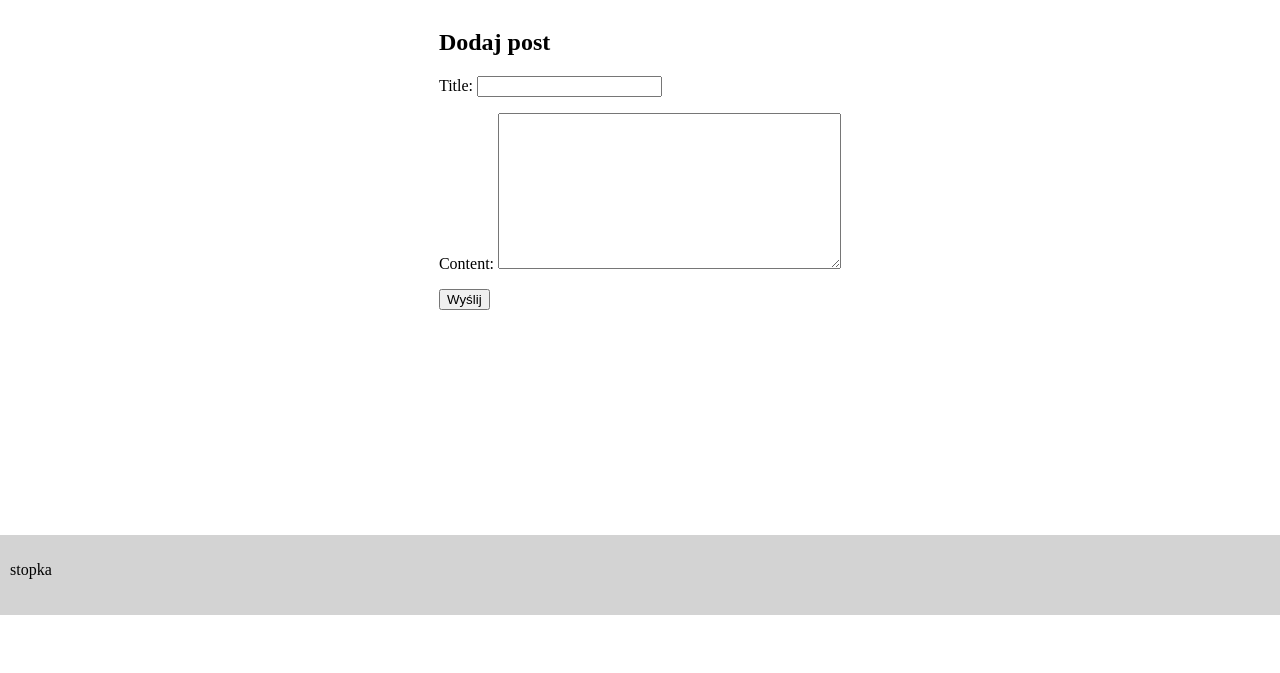
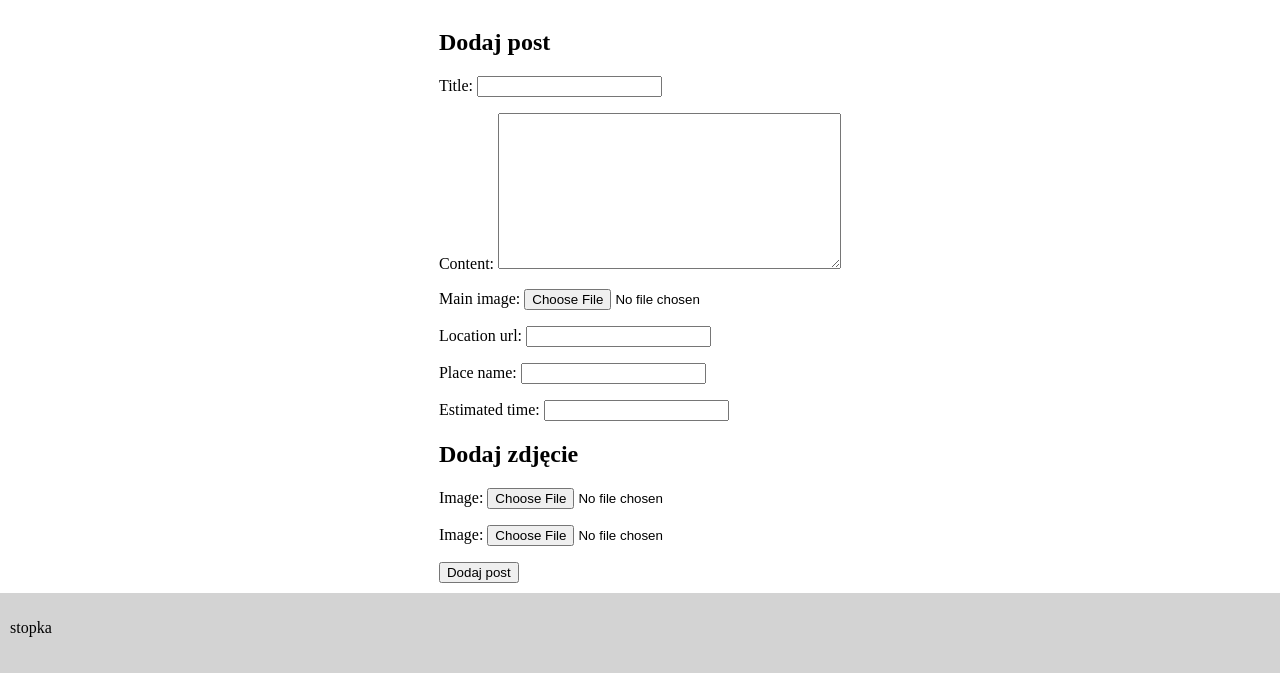
Before and after one commit to BlaneBlake/TravelPortal, a Django app: page /post/new/ in a window 1280 px wide. Shown: the part 185-858 px from the top of the page. Before the commit the page ends 800 px from the top, so only its background shows below. Run offline with Django 3.2, Linux system fonts and the light colour scheme; the visitor is signed in with stand-in values (Sample User, id 1).

Commit message:
test images commit dont work correctly

```diff
--- a/Blog/forms.py
+++ b/Blog/forms.py
@@ -1,7 +1,16 @@
 from django import forms
-from .models import Post
+from .models import Post, PostImage
+from taggit.forms import TagWidget
 
 class PostForm(forms.ModelForm):
     class Meta:
         model = Post
-        fields = ['title', 'content']
+        fields = ['title', 'content', 'main_image', 'tags', 'location_url', 'place_name', 'estimated_time']
+        widgets = {
+            'tags': TagWidget(),
+        }
+
+class PostImageForm(forms.ModelForm):
+    class Meta:
+        model = PostImage
+        fields = ['image']
--- a/Blog/models.py
+++ b/Blog/models.py
@@ -1,8 +1,9 @@
-from tkinter.constants import CASCADE
-
 from django.db import models
 from django.contrib.auth.models import User
 from django.utils import timezone
+from django.conf import settings
+
+from taggit.managers import TaggableManager
 
 # Create your models here.
 
@@ -12,5 +13,18 @@
     author = models.ForeignKey(User, on_delete=models.CASCADE)
     created_at = models.DateTimeField(default=timezone.now)
 
+    main_image = models.ImageField(upload_to='posts/main_images/', null=True, blank=True)
+    tags = TaggableManager()
+    location_url = models.URLField(max_length=500, null=True, blank=True)
+    place_name = models.CharField(max_length=200, null=True, blank=True)
+    estimated_time = models.DurationField(null=True, blank=True)
+
     def __str__(self):
         return self.title
+
+class PostImage(models.Model):
+    post = models.ForeignKey(Post, on_delete=models.CASCADE, related_name='images')
+    image = models.ImageField(upload_to='posts/images/')
+
+    def __str__(self):
+        return f'Image for post: {self.post.title}'
--- a/Blog/views.py
+++ b/Blog/views.py
@@ -1,12 +1,15 @@
+from lib2to3.fixes.fix_input import context
+
 from django.shortcuts import render
 from django.http import HttpResponse
 from django.views import View
 from django.views.generic import TemplateView, CreateView, ListView, DetailView
 from django.contrib.auth.mixins import LoginRequiredMixin
 from django.urls import reverse_lazy
+from django.forms import modelformset_factory
 
-from .models import Post
-from .forms import PostForm
+from .models import Post, PostImage
+from .forms import PostForm, PostImageForm
 from TravelPortal.mixins.context_mixins import TextsMixin
 
 # Create your views here.
@@ -25,7 +28,30 @@
 
     def form_valid(self, form):
         form.instance.author = self.request.user
+        post = form.save()
+
+        images_formset = self.get_images_formset()
+        if images_formset.is_valid():
+            images = images_formset.save(commit=False)
+            for image in images:
+                image.post = post
+                image.save()
+
         return super().form_valid(form)
+
+    def get_context_data(self, **kwargs):
+        data = super().get_context_data(**kwargs)
+        if self.request.POST:
+            data['images_formset'] = self.get_images_formset()
+        else:
+            data['images_formset'] = self.get_images_formset(empty=True)
+        return data
+
+    def get_images_formset(self, empty=False):
+        PostImageFormSet = modelformset_factory(PostImage, form=PostImageForm, extra=2)
+        if empty:
+            return PostImageFormSet(queryset=PostImage.objects.none())
+        return PostImageFormSet(self.request.POST, self.request.FILES)
 
 class PostListView(TextsMixin, ListView):
     model = Post
@@ -37,3 +63,9 @@
     model = Post
     template_name = 'blog/post_detail.html'
     context_object_name = 'post'
+
+    def get_context_data(self, **kwargs):
+        context = super().get_context_data(**kwargs)
+        context['images'] = self.object.images.all()
+        context['tags'] = self.object.tags.all()
+        return context
--- a/TravelPortal/settings.py
+++ b/TravelPortal/settings.py
@@ -42,6 +42,7 @@
     'django.contrib.staticfiles',
     'Authentication',
     'Blog',
+    'taggit',
 ]
 
 MIDDLEWARE = [
@@ -135,6 +136,9 @@
 LOGIN_REDIRECT_URL = "Blog:home"
 LOGOUT_REDIRECT_URL = "Authentication:login"
 
+MEDIA_URL = '/media/'
+MEDIA_ROOT = os.path.join(BASE_DIR, 'media')
+
 # Default primary key field type
 # https://docs.djangoproject.com/en/5.0/ref/settings/#default-auto-field
 
--- a/TravelPortal/urls.py
+++ b/TravelPortal/urls.py
@@ -24,3 +24,10 @@
     path('', include(('Authentication.urls', 'Authentication'), 'Authentication')),
     path('', include(('Blog.urls', 'Blog'), 'Blog')),
 ] + static(settings.STATIC_URL)
+
+# if settings.DEBUG:: Upewniamy się, że pliki multimedialne są serwowane tylko w trybie developerskim, gdy DEBUG=True.
+# W środowisku produkcyjnym serwowanie plików statycznych i multimedialnych powinno być obsługiwane przez serwer WWW,
+# taki jak nginx lub Apache.
+
+if settings.DEBUG:
+    urlpatterns += static(settings.MEDIA_URL, document_root=settings.MEDIA_ROOT)
--- a/lang/lang_pl.json
+++ b/lang/lang_pl.json
@@ -9,7 +9,8 @@
 
   "form": {
     "send": "Wyślij",
-    "addPost": "Dodaj post"
+    "addPost": "Dodaj post",
+    "addPhoto": "Dodaj zdjęcie"
   },
 
   "navigation": {
@@ -28,7 +29,10 @@
     "emptyPostsList": "Brak postów do wyświetlenia.",
     "postAuthor": "Autor",
     "createdDate": "Data utworzenia",
-    "PostList": "Lista postów"
+    "postList": "Lista postów",
+    "tags": "tagi",
+    "estimatedTime": "Czas zwiedzania",
+    "gallery": "Galeria"
   },
 
   "userProfile": {
--- a/requirements.txt
+++ b/requirements.txt
@@ -1,5 +1,7 @@
 asgiref==3.8.1
 Django==5.0.6
+django-taggit==6.0.0
+pillow==10.4.0
 psycopg2-binary==2.9.9
 python-dotenv==1.0.1
 sqlparse==0.5.0
--- a/templates/blog/post_form.html
+++ b/templates/blog/post_form.html
@@ -2,7 +2,23 @@
 
 {% block content %}
 
-<h2>{{ texts.form.addPost }}</h2>
-{{ block.super }}
+
+
+    <form action="" method="POST" enctype="multipart/form-data">
+
+        <h2>{{ texts.form.addPost }}</h2>
+
+            {% csrf_token %}
+            {{ form.as_p }}
+
+        <h2>{{ texts.form.addPhoto }}</h2>
+
+            {{ images_formset.managment_form }}
+            {% for form in images_formset %}
+                {{ form.as_p }}
+            {% endfor %}
+
+        <input type="submit" value="{{ texts.form.addPost }}">
+    </form>
 
 {% endblock %}
--- a/templates/static_html/navigation.html
+++ b/templates/static_html/navigation.html
@@ -26,7 +26,7 @@
     {% if user.is_authenticated %}
         <a href="{% url 'Authentication:profile' %}">{{ texts.navigation.profile }}</a>
         <a href="{% url 'Blog:post_create' %}">{{ texts.navigation.addPost }}</a>
-        <a href="{% url 'Blog:post_list' %}">{{ texts.blog.PostList }}</a>
+        <a href="{% url 'Blog:post_list' %}">{{ texts.blog.postList }}</a>
     {% else %}
         <a href="{% url 'Blog:post_list' %}">{{ texts.blog.PostList }}</a>
     {% endif %}
```
Also changed, not shown: templates/blog/post_detail.html (+36 -1 lines), Blog/migrations/0002_post_estimated_time_post_location_url_and_more.py (added), README.md, media/posts/main_images/Pura_Taman_Ayun_terletak_di_Mengwi_Bali.jpg (added), media/posts/main_images/images.jpeg (added), media/posts/main_images/images_1.jpeg (added).
